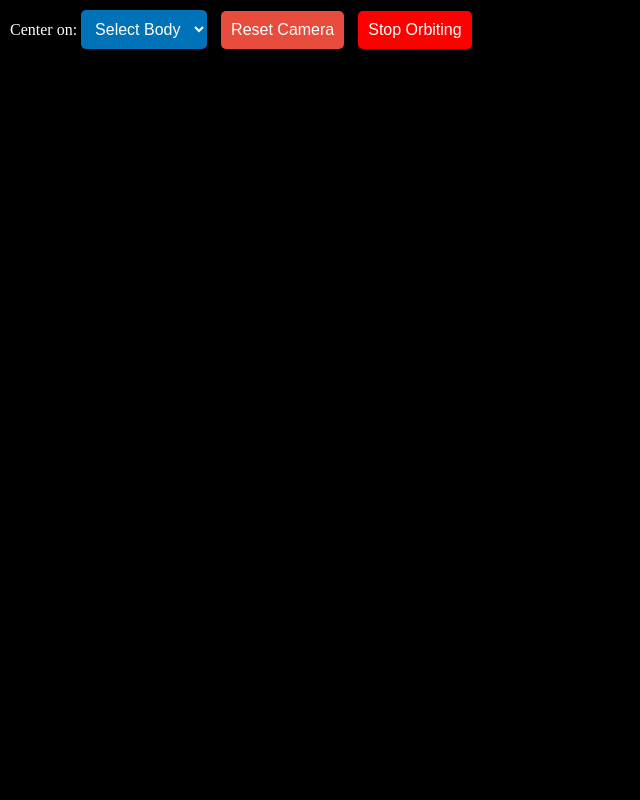
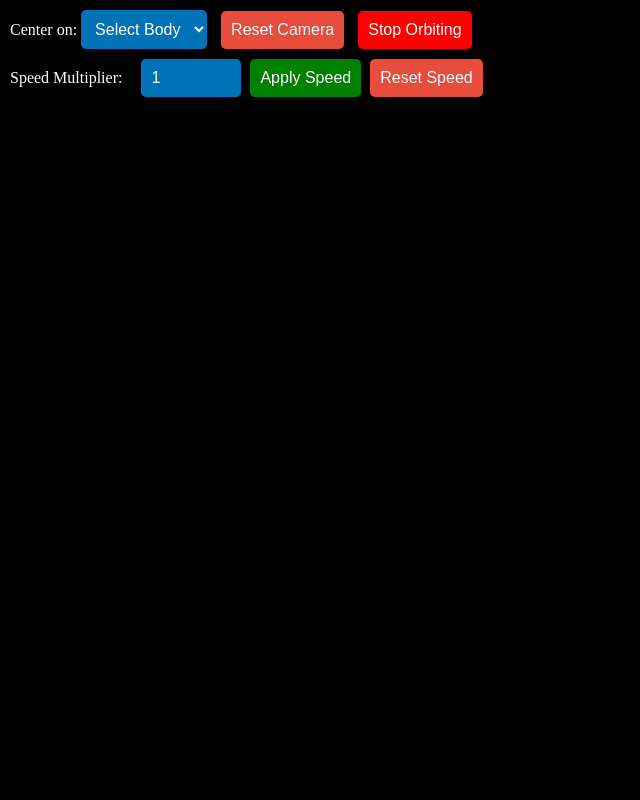
Before and after one commit to BigManJohn42/No_Idea, a Flask app: page / in a window 1280 px wide. Shown: the whole page, without its empty margins (0-640 px from the left). Run offline with Flask 3, Linux system fonts and the light colour scheme.

Commit message:
apply speed and reset speed

```diff
--- a/static/css/styles.css
+++ b/static/css/styles.css
@@ -82,3 +82,49 @@ button:focus {
     white-space: pre-line; /* Preserve line breaks in the description */
     margin: 5px 0; /* Spacing between text lines */
 }
+
+#speedControls {
+    margin-top: 10px; /* Add some spacing from the other controls */
+}
+
+#speedControls label {
+    color: #ffffff; /* White text for visibility */
+    margin-right: 10px;
+}
+
+#speedMultiplier {
+    padding: 10px;
+    font-size: 16px;
+    width: 60px; /* Fixed width for the input box */
+    border: none;
+    border-radius: 5px;
+    box-shadow: 0 2px 10px rgba(0, 0, 0, 0.5); /* Subtle shadow */
+    background-color: #0072B8; /* NASA blue */
+    color: #ffffff; /* White text */
+}
+
+#applySpeedButton {
+    background-color: #E74C3C; /* NASA red */
+    color: #ffffff; /* White text */
+    margin-left: 10px;
+}
+
+#applySpeedButton:hover {
+    background-color: #C0392B; /* Darker red on hover */
+    transform: scale(1.05); /* Slight scale effect */
+}
+
+#resetSpeedButton {
+    background-color: #E74C3C;
+    color: white;
+    border-radius: 5px;
+    padding: 10px;
+    font-size: 16px;
+    box-shadow: 0 2px 10px rgba(0, 0, 0, 0.5);
+    transition: background-color 0.3s, transform 0.3s;
+}
+
+#resetSpeedButton:hover {
+    background-color: #C0392B;
+    transform: scale(1.05);
+}
--- a/static/js/solarSystem.js
+++ b/static/js/solarSystem.js
@@ -92,6 +92,27 @@ function init() {
     // Load celestial bodies
     const loader = new THREE.GLTFLoader();
 
+    // Handle the Apply Speed button click event
+    document.getElementById("applySpeedButton").addEventListener("click", () => {
+        const multiplier = parseFloat(document.getElementById("speedMultiplier").value);
+
+        if (!isNaN(multiplier) && multiplier > 0) {
+            planets.forEach(planet => {
+                planet.speed = planet.originalSpeed * multiplier; // Multiply the original speed by the input value
+            });
+        }
+    });
+
+    // Handle the Reset Speed button click event
+    document.getElementById("resetSpeedButton").addEventListener("click", () => {
+        planets.forEach(planet => {
+            planet.speed = planet.originalSpeed; // Reset the speed to the original value
+        });
+
+        // Optionally reset the speed multiplier input to 1
+        document.getElementById("speedMultiplier").value = 1;
+    });
+
     celestialBodies.forEach((body) => {
         // Load the model
         loader.load(body.model, (gltf) => {
@@ -112,7 +133,15 @@ function init() {
                 });
             }
 
-            planets.push({ name: body.name, mesh: bodyMesh, speed: body.speed, distance: body.distance, angle: 0, zoomDistance: body.zoomDistance, minDistance: body.minDistance });
+            planets.push({ name: body.name,
+                           mesh: bodyMesh,
+                           speed: body.speed,
+                           originalSpeed: body.speed, // Store the original speed for later use
+                           distance: body.distance,
+                           angle: 0,
+                           zoomDistance: body.zoomDistance,
+                           minDistance: body.minDistance
+                        });
 
             // Add orbit path if it's not the Sun
             if (body.name !== 'Sun') {
--- a/templates/index.html
+++ b/templates/index.html
@@ -15,7 +15,16 @@
       </select>
       <button id="resetButton">Reset Camera</button>
       <button id="toggleOrbitButton" style="background-color: red; color: white;">Stop Orbiting</button>
+
+      <!-- Add the speed multiplier input -->
+      <div id="speedControls">
+        <label for="speedMultiplier">Speed Multiplier:</label>
+        <input type="number" id="speedMultiplier" value="1" min="1" step="1" style="width: 80px; margin-left: 5px;">
+        <button id="applySpeedButton" style="background-color: green; color: white; margin-left: 5px;">Apply Speed</button>
+        <button id="resetSpeedButton" style="background-color: #E74C3C; color: white; margin-left: 5px;">Reset Speed</button>
       </div>
+  </div>
+
   <div id="infoPanel">
     <h2 id="bodyName">Celestial Body Name</h2>
     <h3>Description:</h3>
```
Lines whose indentation alone changed are shown as unchanged.
